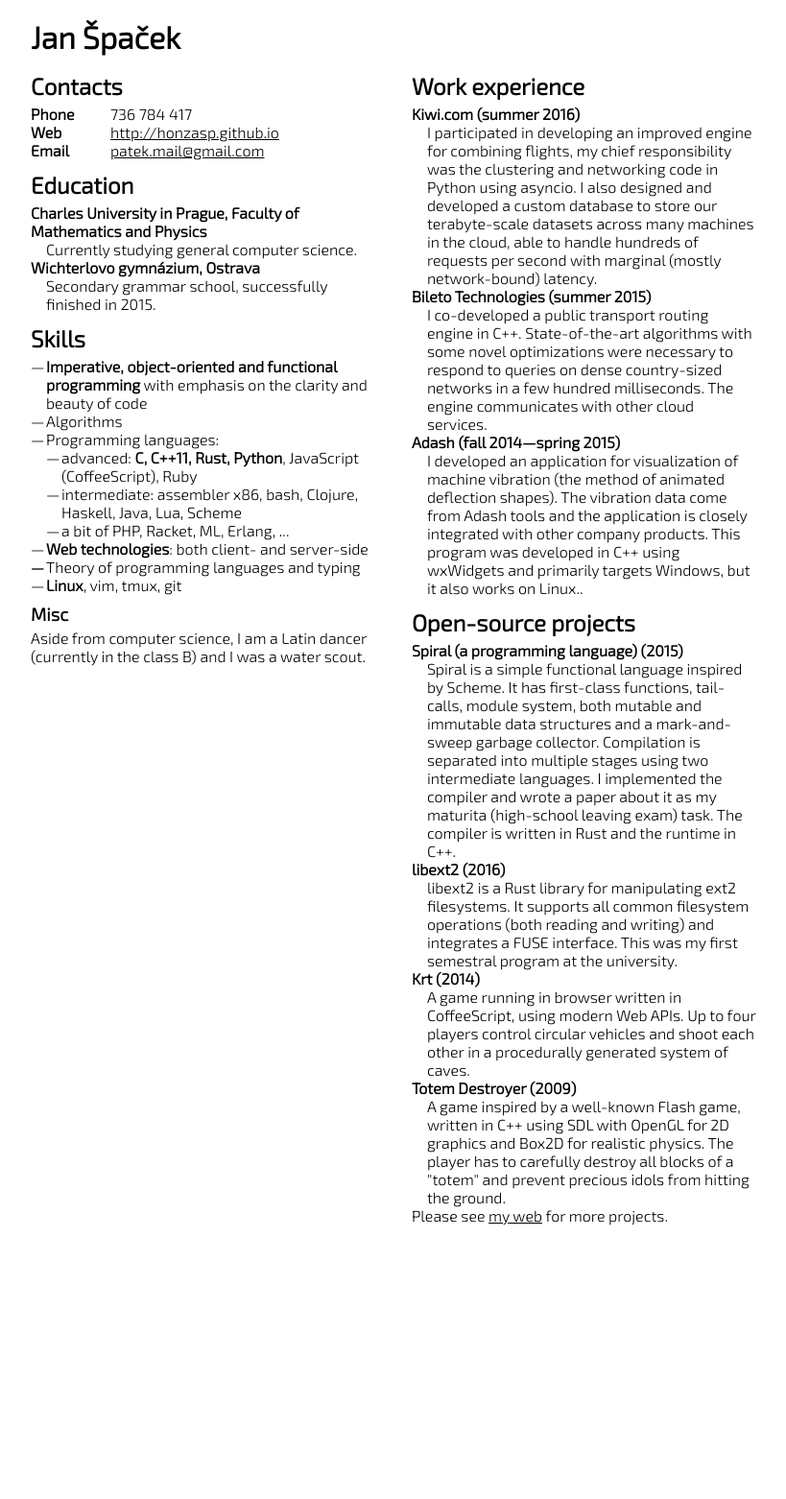
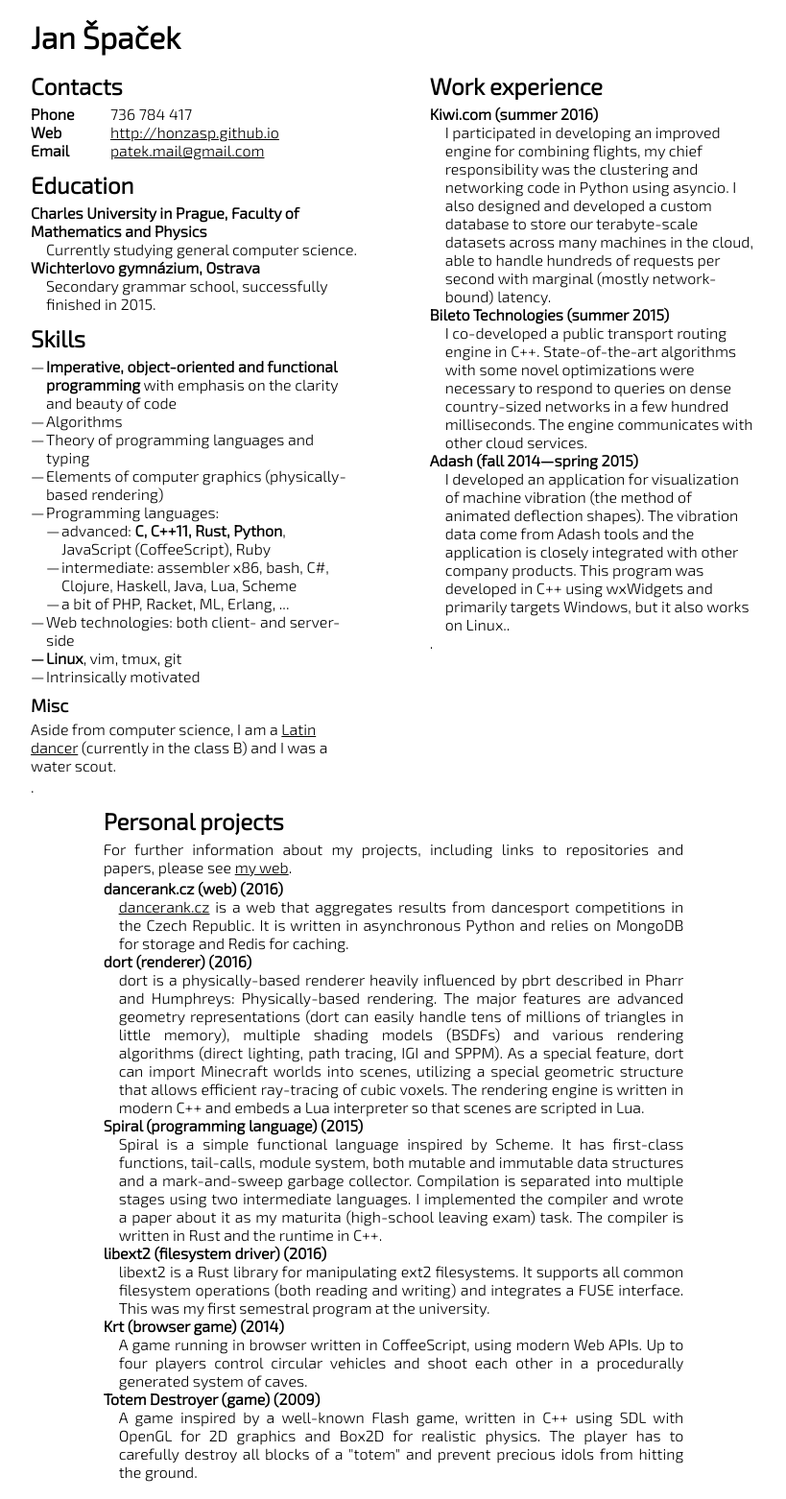
Before and after one commit to honzasp/honzasp.github.io, a Jekyll site: the page cv/index.html, which Jekyll copies as it is, in a window 1280 px wide. Shown: the whole page at 96% size, without its empty margins (230-1049 px from the left). Built offline with Jekyll 4.4.1, drawn with Linux system fonts in a browser that asks for light colours; before the commit the page ends 1295 px from its top, so only the background shows below that.

Commit message:
Add dort to projects and update the CV

```diff
--- a/cv/index.html
+++ b/cv/index.html
@@ -16,6 +16,7 @@
       </header>
 
       <main>
+        <div class="clear-fix">
         <div class="left-column">
           <h2>Contacts</h2>
 
@@ -47,24 +48,27 @@
               programming</strong> with emphasis on the clarity and beauty of
               code</li>
             <li>Algorithms</li>
+            <li>Theory of programming languages and typing</li>
+            <li>Elements of computer graphics (physically-based rendering)</li>
             <li>Programming languages: <ul>
               <li>advanced: <strong>C, C++11, Rust, Python</strong>, JavaScript
               (CoffeeScript), Ruby</li>
-              <li>intermediate: assembler x86, bash, Clojure, Haskell, Java,
+              <li>intermediate: assembler x86, bash, C#, Clojure, Haskell, Java,
               Lua, Scheme</li>
               <li>a bit of PHP, Racket, ML, Erlang, ...</li>
             </ul></li>
-            <li><strong>Web technologies</strong>: both client- and server-side<li>
-            <li>Theory of programming languages and typing</li>
+            <li>Web technologies: both client- and server-side<li>
             <li><strong>Linux</strong>, vim, tmux, git</li>
+            <li>Intrinsically motivated</li>
           </ul>
 
           <h3>Misc</h3>
-          <p>Aside from computer science, I am a Latin dancer (currently in the
-          class B) and I was a water scout.</p>
+          <p>Aside from computer science, I am a <a
+            href="http://dancerank.cz/athlete/10674635">Latin dancer</a>
+          (currently in the class B) and I was a water scout.</p>
         </div>
 
-        <div class="right-column">
+        <div class="right-column clear-fix">
           <h2>Work experience</h2>
           <dl>
             <dt>Kiwi.com (summer 2016)</dt>
@@ -89,10 +93,35 @@
             company products. This program was developed in C++ using wxWidgets
             and primarily targets Windows, but it also works on Linux..</dd>
           </dl>
+        </div>
+      </div>
 
-          <h2>Open-source projects</h2>
+        <div class="projects">
+          <h2>Personal projects</h2>
+          <p>For further information about my projects, including links to
+          repositories and papers, please see <a
+            href="http://honzasp.github.io/lab/offline.html">my web</a>.</p>
+
           <dl>
-            <dt>Spiral (a programming language) (2015)</dt>
+            <dt>dancerank.cz (web) (2016)</dt>
+            <dd><a href="http://dancerank.cz">dancerank.cz</a> is a web that
+            aggregates results from dancesport competitions in the Czech
+            Republic. It is written in asynchronous Python and relies on MongoDB
+            for storage and Redis for caching.</dd>
+
+            <dt>dort (renderer) (2016)</dt>
+            <dd>dort is a physically-based renderer heavily influenced by pbrt
+            described in Pharr and Humphreys: Physically-based rendering. The
+            major features are advanced geometry representations (dort can
+            easily handle tens of millions of triangles in little memory),
+            multiple shading models (BSDFs) and various rendering algorithms
+            (direct lighting, path tracing, IGI and SPPM). As a special feature,
+            dort can import Minecraft worlds into scenes, utilizing a special
+            geometric structure that allows efficient ray-tracing of cubic
+            voxels. The rendering engine is written in modern C++ and embeds a
+            Lua interpreter so that scenes are scripted in Lua.</dd>
+
+            <dt>Spiral (programming language) (2015)</dt>
             <dd>Spiral is a simple functional language inspired by Scheme. It
             has first-class functions, tail-calls, module system, both mutable
             and immutable data structures and a mark-and-sweep garbage
@@ -101,26 +130,23 @@
             a&nbsp;paper about it as my maturita (high-school leaving exam)
             task.  The compiler is written in Rust and the runtime in C++.</dd>
 
-            <dt>libext2 (2016)</dt>
+            <dt>libext2 (filesystem driver) (2016)</dt>
             <dd>libext2 is a Rust library for manipulating ext2 filesystems. It
             supports all common filesystem operations (both reading and writing)
             and integrates a FUSE interface.  This was my first semestral
             program at the university.</dd>
 
-            <dt>Krt (2014)</dt>
+            <dt>Krt (browser game) (2014)</dt>
             <dd>A game running in browser written in CoffeeScript, using modern
             Web APIs. Up to four players control circular vehicles and shoot
             each other in a procedurally generated system of caves.</dd>
 
-            <dt>Totem Destroyer (2009)</dt>
+            <dt>Totem Destroyer (game) (2009)</dt>
             <dd>A game inspired by a well-known Flash game, written in C++ using
             SDL with OpenGL for 2D graphics and Box2D for realistic
             physics. The player has to carefully destroy all blocks of a
             "totem" and prevent precious idols from hitting the ground.</dd>
           </dl>
-
-          <p>Please see <a href="http://honzasp.github.io/lab">my web</a> for
-          more projects.</p>
         </div>
       </main>
     </div>
--- a/cv/style.css
+++ b/cv/style.css
@@ -20,17 +20,18 @@ a {
     margin-right: 5mm;
     float: left;
     min-width: 4em; }
-  #page main {
-    display: -webkit-flex;
-    display: flex; }
   #page .left-column, #page .right-column {
-    -webkit-flex-grow: 1;
-    flex-grow: 1;
-    width: 50%; }
+    width: 45%;
+    float: left;
+    box-sizing: border-box; }
   #page .left-column {
-    margin-right: 5mm; }
+    margin-right: 5%; }
   #page .right-column {
-    margin-left: 5mm; }
+    margin-left: 5%; }
+  #page .clear-fix:after {
+    content: ".";
+    display: table;
+    clear: both; }
   #page h1, #page h2, #page h3 {
     margin-top: 0.5em;
     margin-bottom: 0.2em;
@@ -48,5 +49,10 @@ a {
       content: "—";
       position: absolute;
       margin-left: -1em; }
+  #page p {
+    margin-bottom: 0.2em; }
+  #page .projects {
+    margin: 0 10%;
+    text-align: justify; }
 
 /*# sourceMappingURL=style.css.map */
```
Also changed, not shown: cv/style.scss (+20 -10 lines), lab/offline.markdown (+22 -0 lines), 2 other files.
